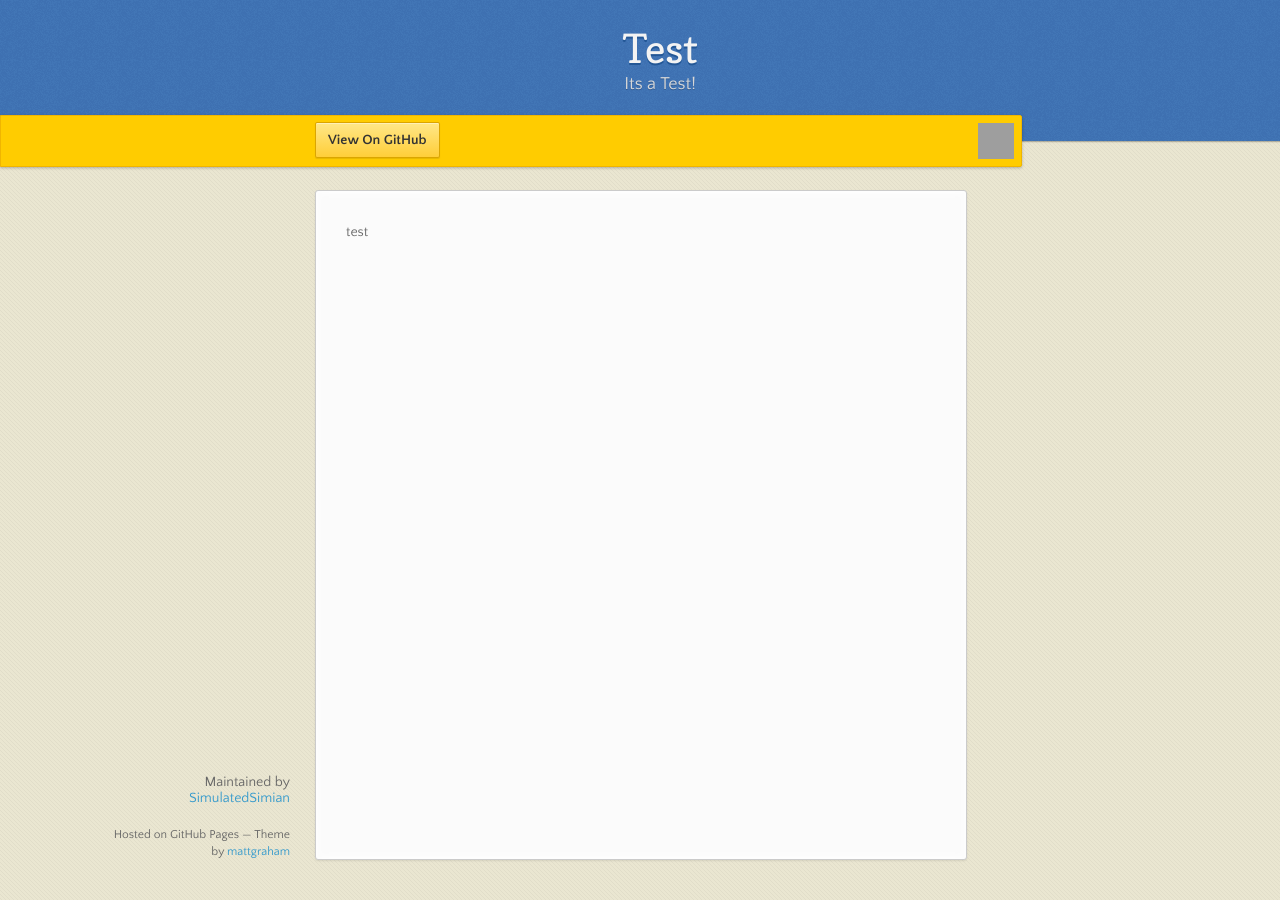
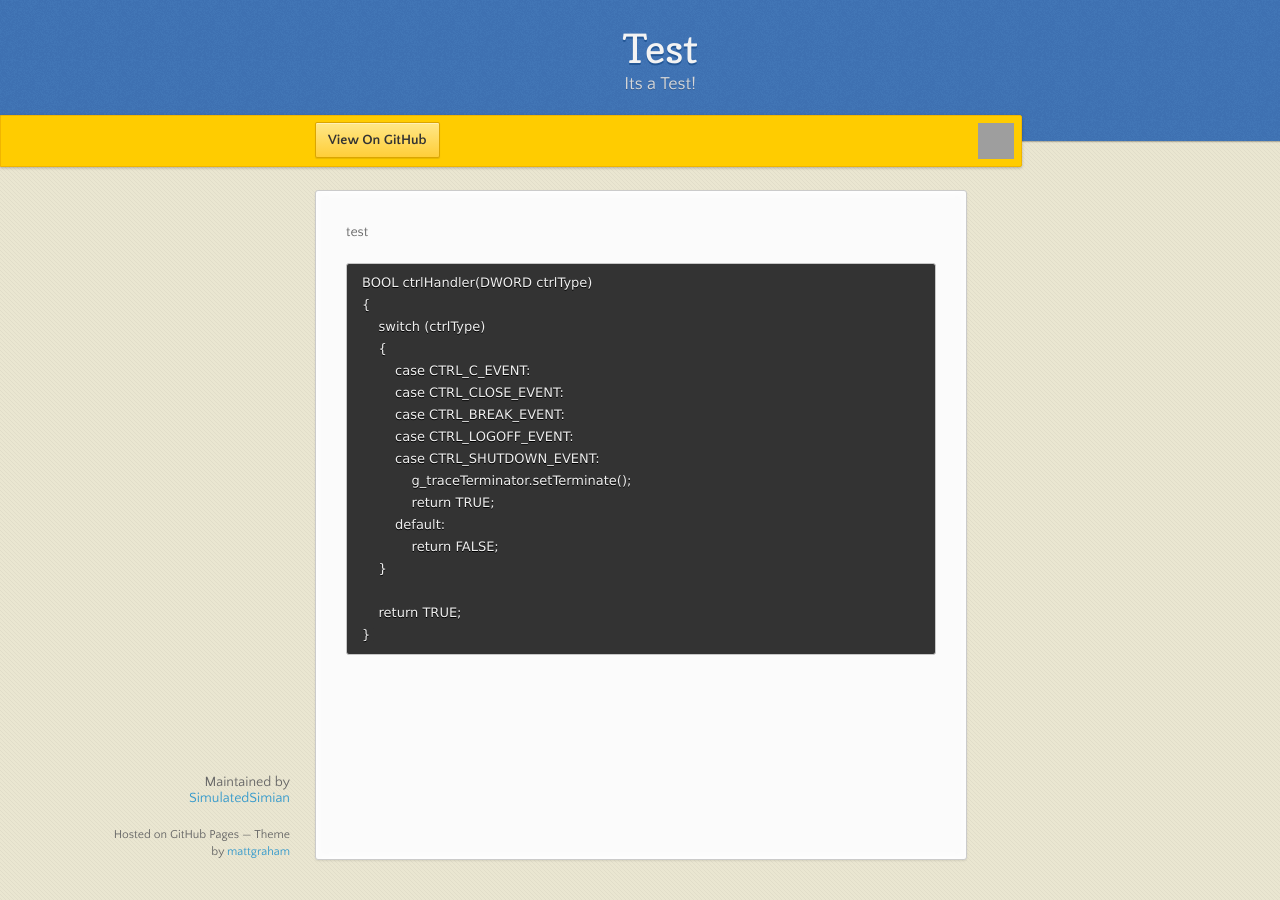
Before and after one commit to SimulatedSimian/SimulatedSimian.github.io, a Jekyll site: the page built from test.md, in a window 1280 px wide. Built offline with Jekyll 4.4.1, drawn with Linux system fonts in a browser that asks for light colours; nearby versions of some CDN libraries; grey boxes are pictures that could not be loaded.

Commit message:
Update test.md

````diff
--- a/test.md
+++ b/test.md
@@ -8,3 +8,23 @@ projectrepo: https://github.com/SimulatedSimian/
 ---
 
 test
+
+```
+BOOL ctrlHandler(DWORD ctrlType)
+{
+    switch (ctrlType)
+    {
+        case CTRL_C_EVENT:
+        case CTRL_CLOSE_EVENT:
+        case CTRL_BREAK_EVENT:
+        case CTRL_LOGOFF_EVENT:
+        case CTRL_SHUTDOWN_EVENT:
+            g_traceTerminator.setTerminate();
+            return TRUE;
+        default:
+            return FALSE;
+    }
+
+    return TRUE;
+}
+```
````
